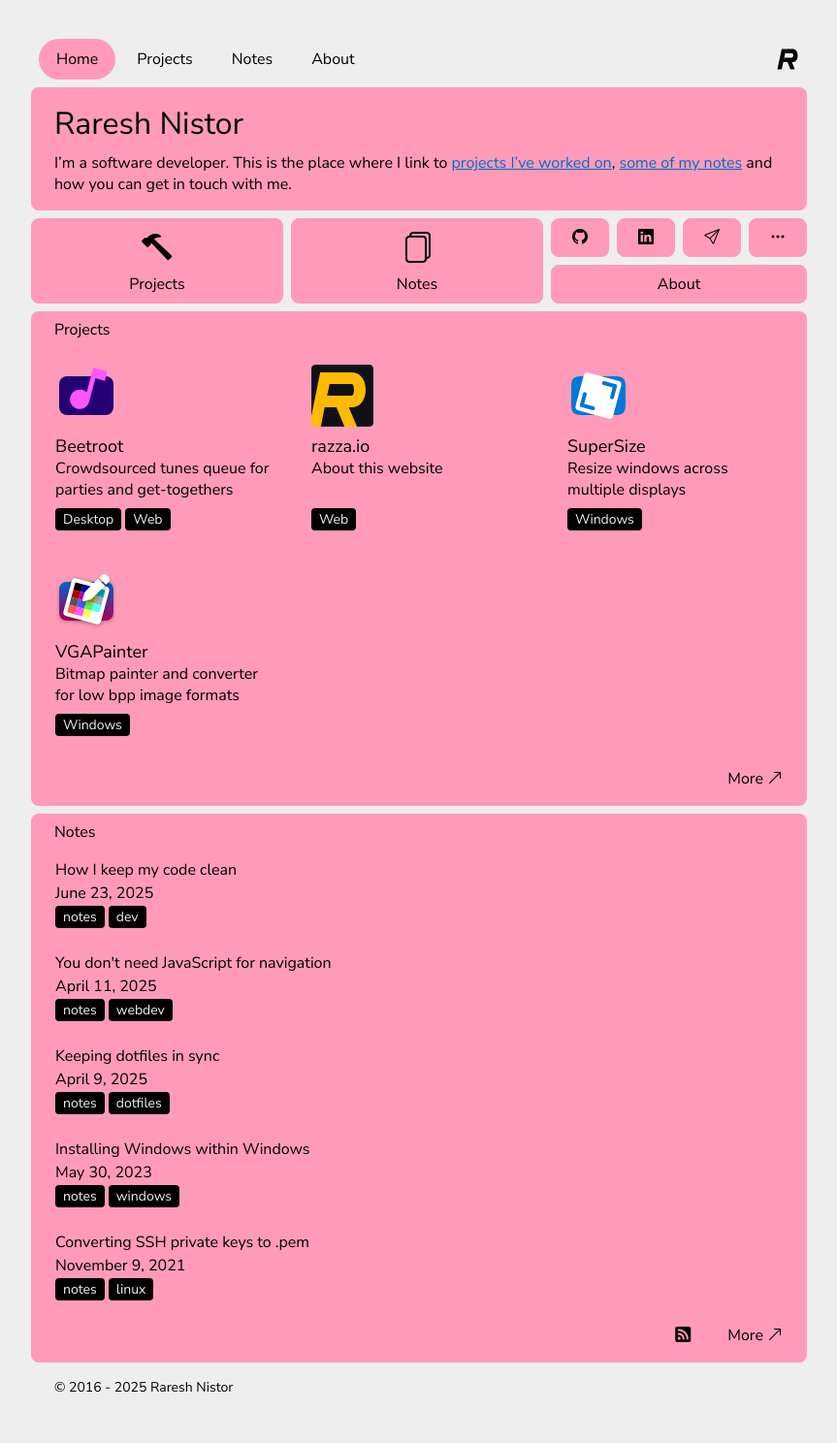
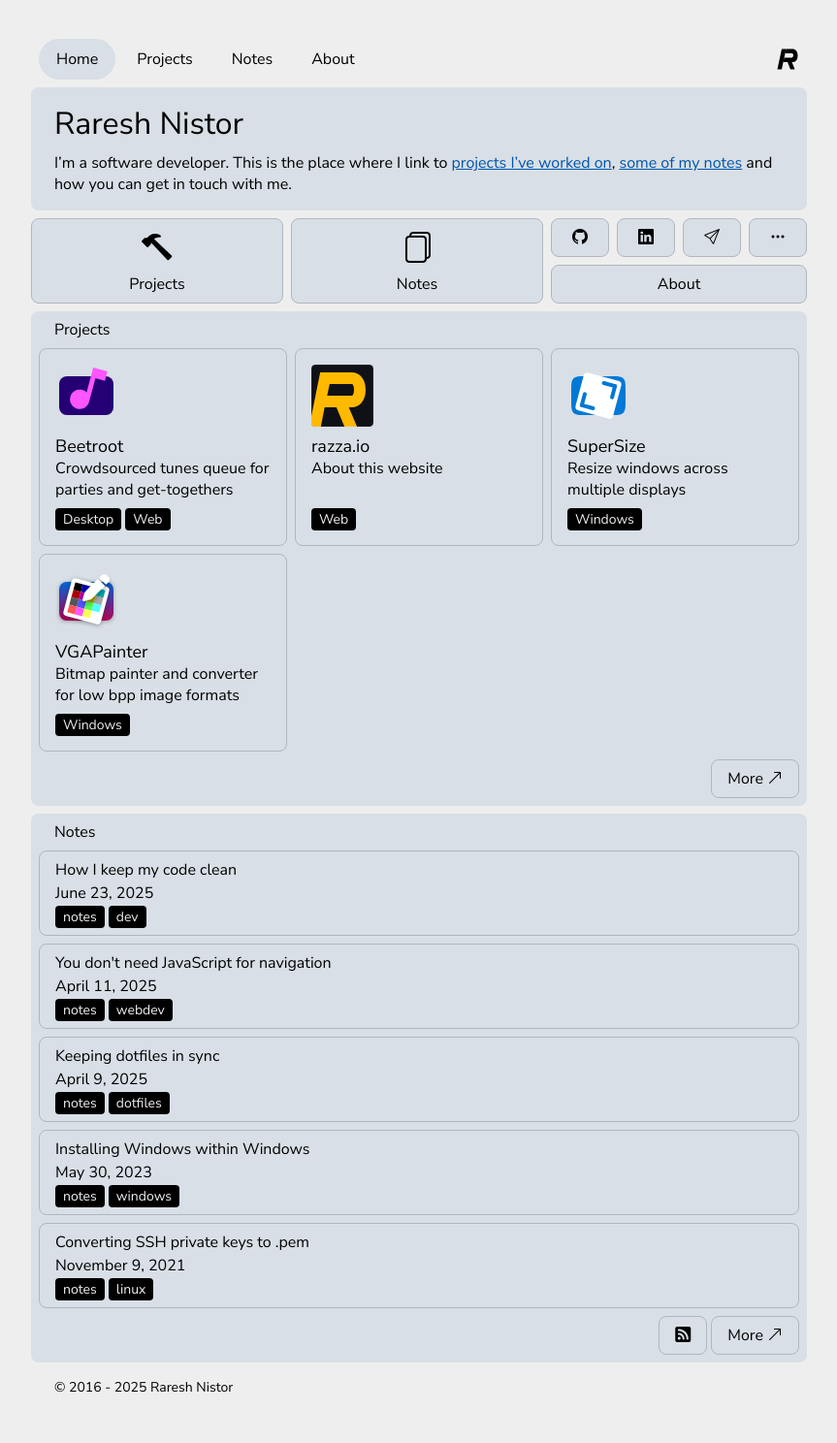
Before and after one commit to itisrazza/razza.io, a Jekyll site: the page built from index.md, in a window 1280 px wide. Shown: the whole page at 97% size, without its empty margins (208-1071 px from the left). Built offline with Jekyll 4.4.1, drawn with Linux system fonts in a browser that asks for light colours.

Commit message:
style: fix light theme

```diff
--- a/_sass/matte/colours.scss
+++ b/_sass/matte/colours.scss
@@ -1,8 +1,8 @@
 $light-background: oklch(0.95 0 0);
-$light-background-elevated: oklch(0.80 0.124 1.0);
-$light-edge: oklch(0.80 0.125 1.0);
+$light-background-elevated: oklch(0.9 0.0125 250);
+$light-edge: oklch(0.775 0.0125 250);
 $light-foreground: oklch(0 0 0);
-$light-accent: oklch(0.5369 0.162672 252.4239);
+$light-accent: oklch(0.45 0.165 250);
 
 $dark-background: oklch(0.2 0.015 275.0);
 $dark-background-elevated: oklch(0.3 0.02 275.0);
--- a/_sass/matte/components/navigation.scss
+++ b/_sass/matte/components/navigation.scss
@@ -44,7 +44,7 @@
         }
 
         &:hover {
-          border-color: var(--colour-background-elevated);
+          border-color: var(--colour-edge);
         }
       }
     }
```
